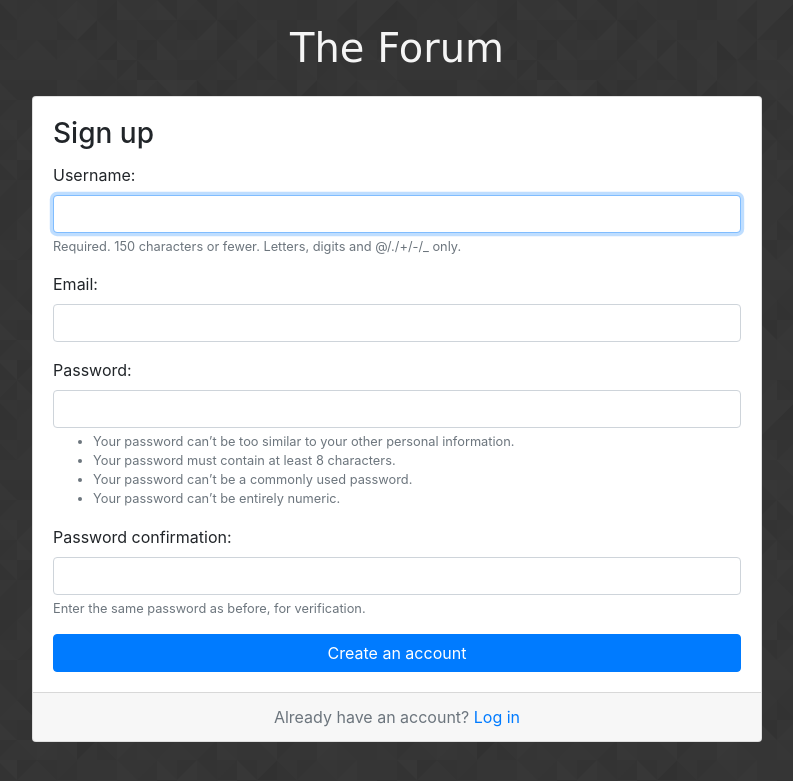
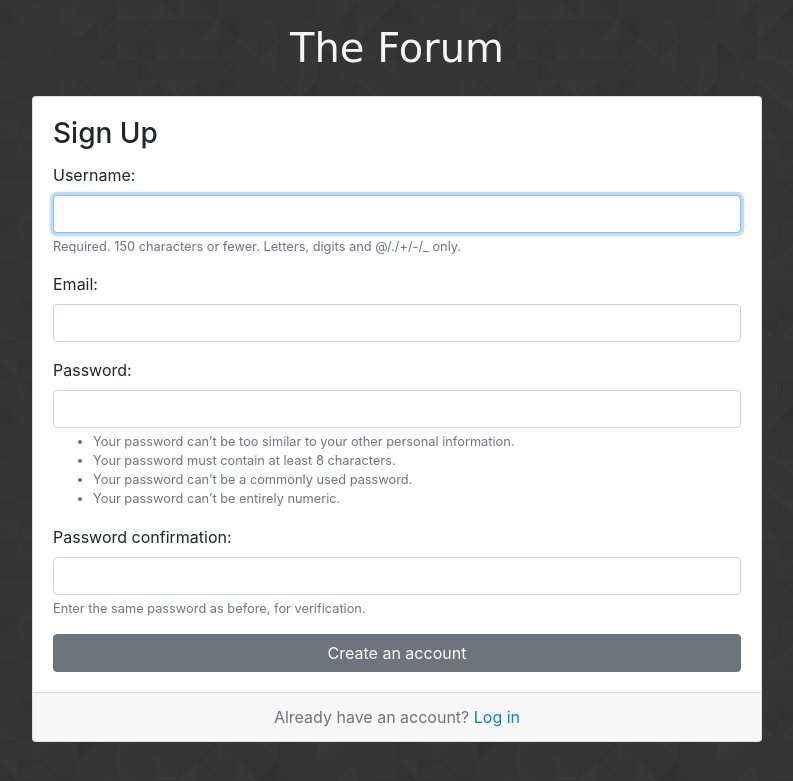
Before and after one commit to am-derrick/mydjangoapp, a Django app: page /signup/ in a window 1280 px wide. Shown: the top 781 px of the page, without its empty margins (243-1036 px from the left). Run offline with Django 4.2, Linux system fonts and the light colour scheme; some libraries are stand-ins or nearby versions; some web fonts are replaced.

Commit message:
secondary colour used for sign up button

```diff
--- a/templates/signup.html
+++ b/templates/signup.html
@@ -15,11 +15,11 @@
             <div class="col-lg-8 col-md-10 col-sm-12">
                 <div class="card">
                     <div class="card-body">
-                        <h3 class="card-title">Sign up</h3>
+                        <h3 class="card-title">Sign Up</h3>
                         <form method="post" novalidate>
                             {% csrf_token %}
                             {% include "includes/form.html" %}
-                            <button type="submit" class="btn btn-primary btn-block">Create an account</button>
+                            <button type="submit" class="btn btn-secondary btn-block">Create an account</button>
                         </form>
                     </div>
                     <div class="card-footer text-muted text-center">
```
